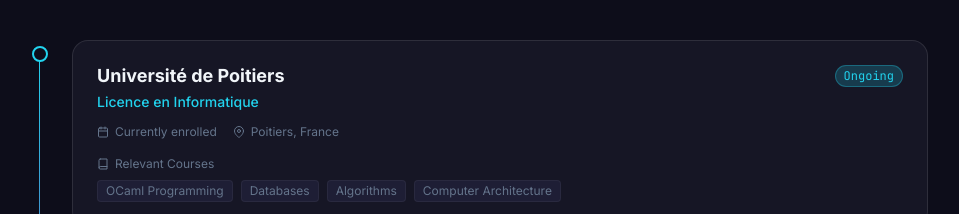
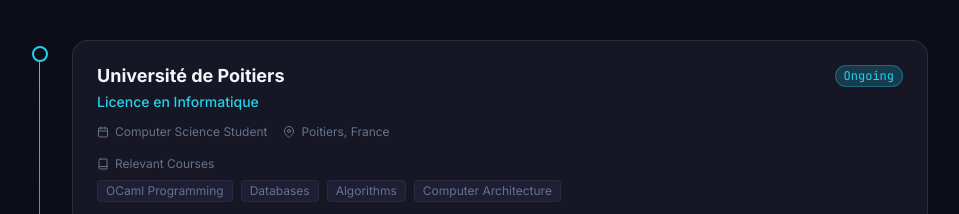
Before and after one commit to matiasmjcm/portfolio, a React (Vite) app: page / in a window 1280 px wide. Shown: the part 4420-4634 px from the top of the page, without its empty margins (160-1119 px from the left). Built offline with nearby package versions, Linux system fonts and the light colour scheme; no server answers.

Commit message:
Update education period label to Computer Science Student

```diff
--- a/src/data/education.js
+++ b/src/data/education.js
@@ -3,7 +3,7 @@
     id: 1,
     institution: 'Université de Poitiers',
     degree: 'Licence en Informatique',
-    period: 'Currently enrolled',
+    period: 'Computer Science Student',
     location: 'Poitiers, France',
     status: 'ongoing',
     courses: ['OCaml Programming', 'Databases', 'Algorithms', 'Computer Architecture'],
```
